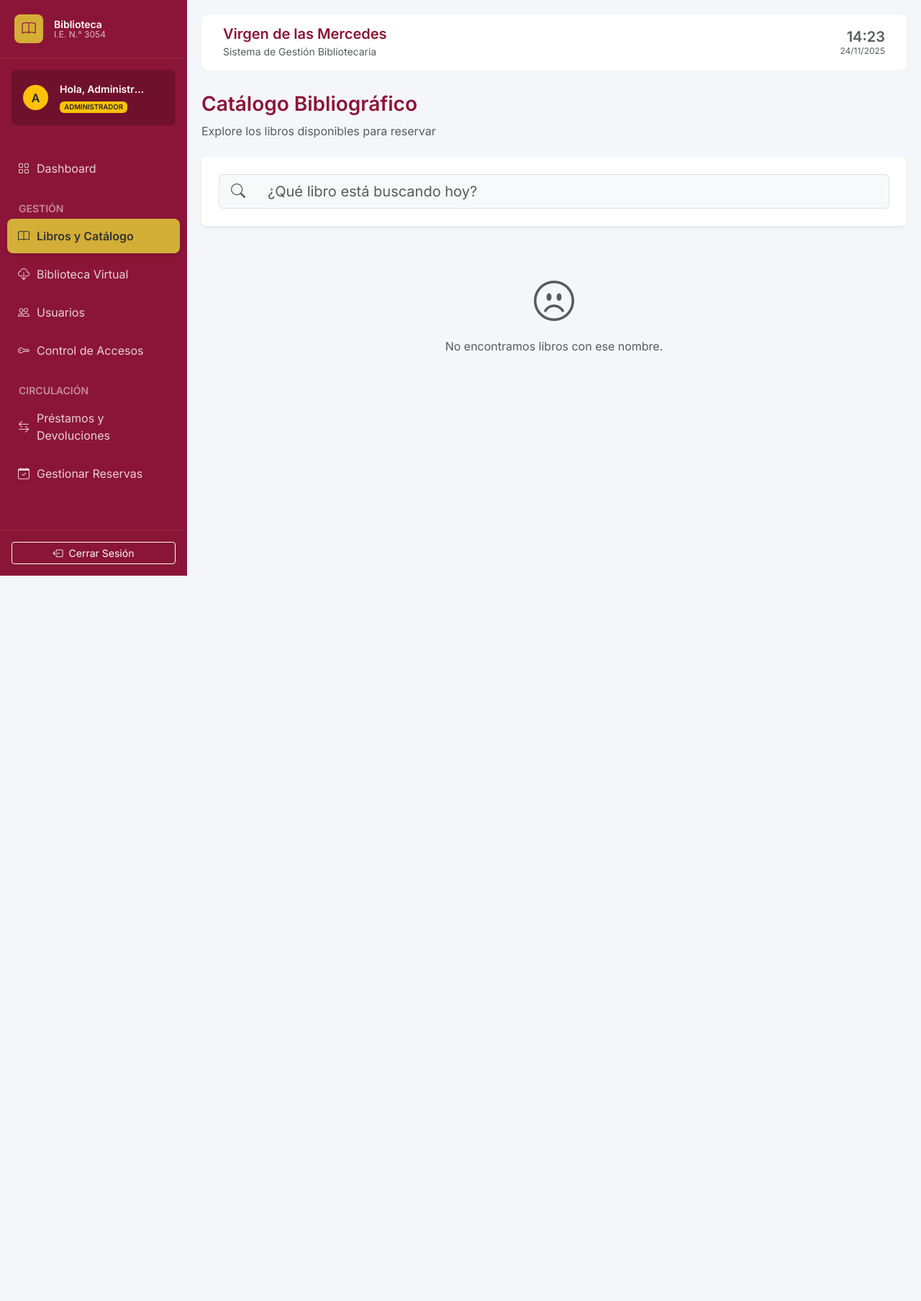
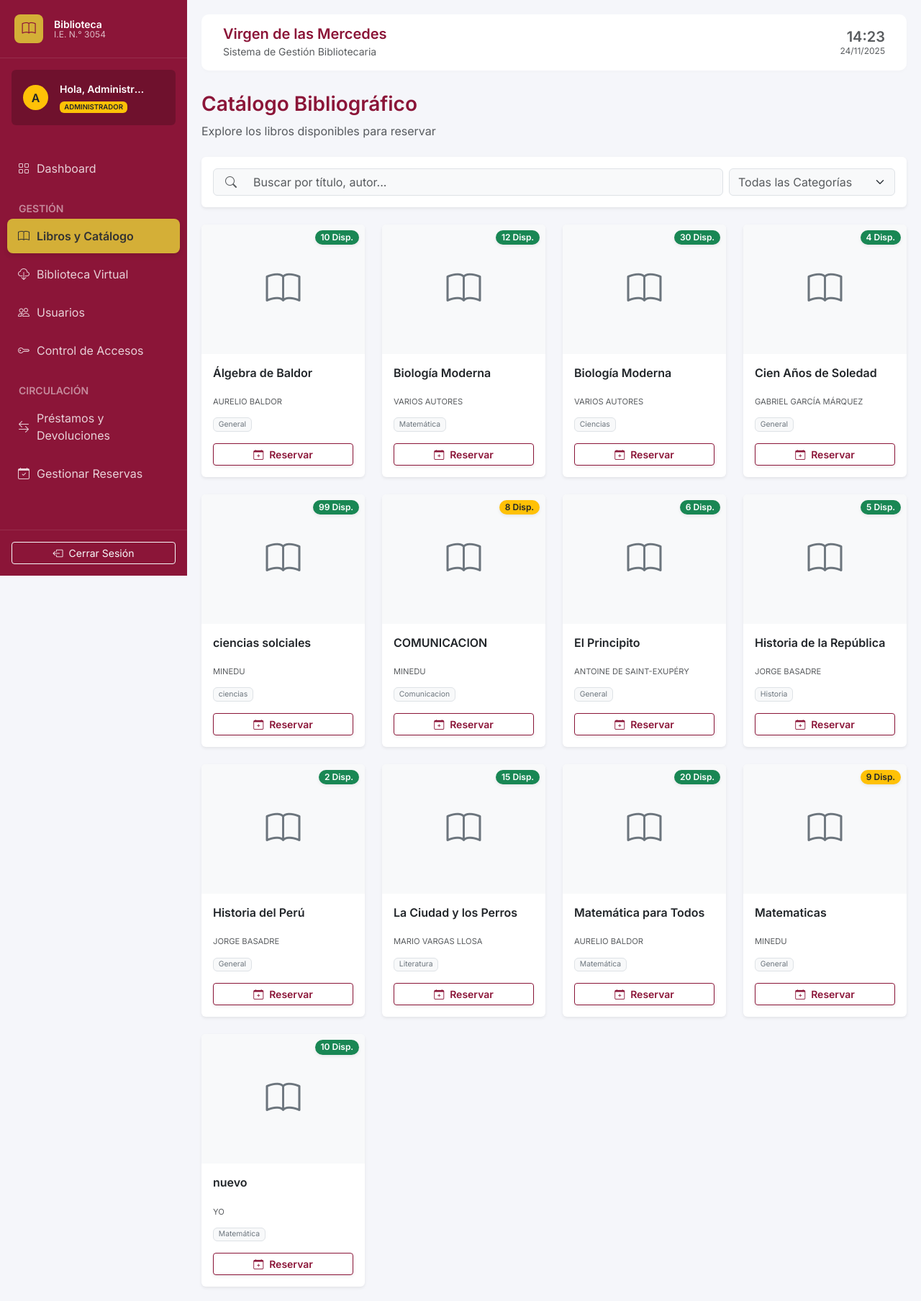
Before and after one commit to AlcedoUr/biblioteca_escolar_v2, a PHP site: page /vistas/catalogo.php in a window 1280 px wide. Shown: the whole page at 72% size. Before the commit the page ends 800 px from the top, so only its background shows below. Run offline with PHP 8.4, Linux system fonts and the light colour scheme; a user stored in the database is signed in; data comes from the database, SQL or seed files in the repository.

Commit message:
actualizacion 24112025

```diff
--- a/vistas/catalogo.php
+++ b/vistas/catalogo.php
@@ -2,69 +2,84 @@
 
 <div id="app">
 
-    <!-- Encabezado diferente para profesores -->
     <div class="mb-4">
         <h3 class="fw-bold" style="color: #8B1538;">Catálogo Bibliográfico</h3>
         <p class="text-muted">Explore los libros disponibles para reservar</p>
     </div>
 
-    <!-- Buscador Grande -->
     <div class="card border-0 shadow-sm mb-4">
-        <div class="card-body p-4">
-            <div class="input-group input-group-lg border rounded bg-light">
-                <span class="input-group-text bg-transparent border-0 text-muted ps-3"><i class="bi bi-search"></i></span>
-                <input type="text" v-model="busqueda" class="form-control border-0 bg-transparent" placeholder="¿Qué libro está buscando hoy?">
+        <div class="card-body p-3"> <div class="row g-2">
+                <div class="col-md-8 col-lg-9">
+                    <div class="input-group border rounded bg-light">
+                        <span class="input-group-text bg-transparent border-0 text-muted ps-3"><i class="bi bi-search"></i></span>
+                        <input type="text" v-model="busqueda" class="form-control border-0 bg-transparent" placeholder="Buscar por título, autor...">
+                    </div>
+                </div>
+                <div class="col-md-4 col-lg-3">
+                    <select v-model="filtroCategoria" class="form-select border bg-light text-muted cursor-pointer h-100">
+                        <option value="">Todas las Categorías</option>
+                        <option v-for="cat in listaCategorias" :value="cat">{{ cat }}</option>
+                    </select>
+                </div>
             </div>
         </div>
     </div>
 
-    <!-- Grid de Libros (Estilo Tarjeta en vez de Tabla) -->
     <div class="row g-4">
         <div class="col-md-4 col-lg-3" v-for="libro in librosFiltrados" :key="libro.id">
             <div class="card h-100 border-0 shadow-sm hover-up">
-                <!-- Portada simulada -->
-                <div class="card-img-top bg-light d-flex align-items-center justify-content-center text-secondary" style="height: 180px; font-size: 3rem;">
+
+                <div class="card-img-top bg-light d-flex align-items-center justify-content-center text-secondary position-relative" style="height: 180px; font-size: 3rem;">
                     <i class="bi bi-book"></i>
+
+                    <span class="position-absolute top-0 end-0 m-2 badge rounded-pill shadow-sm"
+                          :class="getClassStock(libro)"
+                          style="font-size: 0.75rem; font-weight: 600;">
+                        {{ libro.stock_disponible }} Disp.
+                    </span>
                 </div>
 
-                <div class="card-body d-flex flex-column">
-                    <h6 class="fw-bold text-dark mb-1 line-clamp-2">{{ libro.titulo }}</h6>
-                    <p class="text-muted small mb-2">{{ libro.autor }}</p>
+                <div class="card-body d-flex flex-column p-3">
+                    <h6 class="fw-bold text-dark mb-1 line-clamp-2 lh-sm" :title="libro.titulo">{{ libro.titulo }}</h6>
+                    <p class="text-muted small mb-2 text-uppercase" style="font-size: 0.7rem;">{{ libro.autor }}</p>
+
+                    <div class="mb-3">
+                        <span class="badge bg-light text-secondary border fw-normal" style="font-size: 0.65rem;">
+                            {{ libro.categoria }}
+                        </span>
+                    </div>
 
                     <div class="mt-auto">
-                        <div class="d-flex justify-content-between align-items-center mb-3">
-                            <span class="badge bg-light text-dark border" v-if="libro.stock_disponible > 0">
-                                Stock: {{ libro.stock_disponible }}
-                            </span>
-                            <span class="badge bg-danger bg-opacity-10 text-danger" v-else>Agotado</span>
-                        </div>
-
-                        <button class="btn w-100 py-2 fw-bold btn-sm"
-                                :class="libro.stock_disponible > 0 ? 'btn-outline-primary' : 'btn-light text-muted disabled'"
+                        <button class="btn w-100 py-1 fw-bold btn-sm shadow-sm btn-outline-vino"
+                                :class="{'disabled': libro.stock_disponible <= 0, 'btn-light text-muted border-0': libro.stock_disponible <= 0}"
+                                :disabled="libro.stock_disponible <= 0"
                                 @click="reservar(libro)">
-                            {{ libro.stock_disponible > 0 ? 'Solicitar Reserva' : 'No Disponible' }}
+                            <i class="bi bi-calendar-plus me-2"></i>{{ libro.stock_disponible > 0 ? 'Reservar' : 'Agotado' }}
                         </button>
                     </div>
                 </div>
             </div>
         </div>
 
-        <!-- Mensaje Vacío -->
         <div class="col-12 text-center py-5 text-muted" v-if="librosFiltrados.length === 0">
-            <i class="bi bi-emoji-frown display-4 mb-3 d-block"></i>
-            <p>No encontramos libros con ese nombre.</p>
+            <i class="bi bi-search display-4 mb-3 d-block opacity-25"></i>
+            <p>No encontramos libros con ese criterio.</p>
         </div>
     </div>
 
-</div> <!-- Fin App -->
-</div> <!-- Fin Wrapper -->
+</div>
 
 <style>
-    .hover-up { transition: transform 0.2s; }
-    .hover-up:hover { transform: translateY(-5px); }
-    .line-clamp-2 {
-        display: -webkit-box; -webkit-line-clamp: 2; -webkit-box-orient: vertical; overflow: hidden;
-    }
+    .hover-up { transition: transform 0.2s, box-shadow 0.2s; }
+    .hover-up:hover { transform: translateY(-3px); box-shadow: 0 5px 15px rgba(0,0,0,0.08) !important; }
+
+    .line-clamp-2 { display: -webkit-box; -webkit-line-clamp: 2; -webkit-box-orient: vertical; overflow: hidden; height: 2.4em; }
+
+    .btn-outline-vino { color: #8B1538; border: 1px solid #8B1538; background-color: white; transition: all 0.2s; }
+    .btn-outline-vino:hover:not(.disabled) { background-color: #8B1538; color: white; transform: translateY(-1px); }
+
+    /* Ajuste para select */
+    .form-select:focus, .form-control:focus { box-shadow: none; border-color: #8B1538; }
 </style>
 
 <script>
@@ -74,34 +89,70 @@
         data() {
             return {
                 libros: [],
-                busqueda: ''
+                listaCategorias: [],
+                busqueda: '',
+                filtroCategoria: ''
             }
         },
         computed: {
             librosFiltrados() {
                 if (!this.libros) return [];
-                return this.libros.filter(l =>
-                    l.titulo.toLowerCase().includes(this.busqueda.toLowerCase()) ||
-                    l.autor.toLowerCase().includes(this.busqueda.toLowerCase())
-                );
+                return this.libros.filter(l => {
+                    const t = this.busqueda.toLowerCase();
+
+                    // Filtro Texto
+                    const matchTexto = l.titulo.toLowerCase().includes(t) ||
+                                       l.autor.toLowerCase().includes(t) ||
+                                       (l.isbn && l.isbn.includes(t));
+
+                    // Filtro Categoría
+                    const matchCat = !this.filtroCategoria || l.categoria === this.filtroCategoria;
+
+                    return matchTexto && matchCat;
+                });
             }
         },
         mounted() {
-            this.cargarLibros();
+            this.cargarDatos();
         },
         methods: {
-            async cargarLibros() {
+            async cargarDatos() {
                 try {
-                    const res = await fetch('../api/libros.php');
-                    this.libros = await res.json();
+                    // Cargar Categorías
+                    const resCat = await fetch('../api/libros.php?get_categorias=true');
+                    this.listaCategorias = await resCat.json();
+
+                    // Cargar Libros
+                    const resLib = await fetch('../api/libros.php?limit=1000'); // Traer todo para filtrar en front
+                    const dataLib = await resLib.json();
+                    this.libros = dataLib.data ? dataLib.data : dataLib;
                 } catch(e) { console.error(e); }
             },
+
+            // Lógica de colores idéntica a libros.php
+            getClassStock(libro) {
+                if (parseInt(libro.stock_disponible) === 0) return 'bg-secondary text-white'; // Agotado total
+
+                const total = parseInt(libro.stock_total);
+                const disp = parseInt(libro.stock_disponible);
+
+                if (total === 0) return 'bg-secondary'; // Evitar división por cero
+
+                const porcentaje = disp / total;
+
+                // Menos del 20% -> Rojo (Peligro)
+                if (porcentaje < 0.2) return 'bg-danger text-white';
+
+                // Menos del 50% -> Amarillo (Advertencia)
+                if (porcentaje < 0.5) return 'bg-warning text-dark';
+
+                // Más del 50% -> Verde (Bien)
+                return 'bg-success text-white';
+            },
+
             reservar(libro) {
-                // Aquí iría la lógica futura de reservas
-                alert("Has solicitado reservar: " + libro.titulo + "\n\n(Esta función enviará una notificación al bibliotecario en la próxima actualización).");
+                window.location.href = `reservas.php?book_id=${libro.id}&book_title=${encodeURIComponent(libro.titulo)}`;
             }
         }
     }).mount('#app')
 </script>
-</body>
-</html>
```
Also changed, not shown: api/mi_historial.php (+24 -13 lines), vistas/reservas.php (+81 -26 lines).
